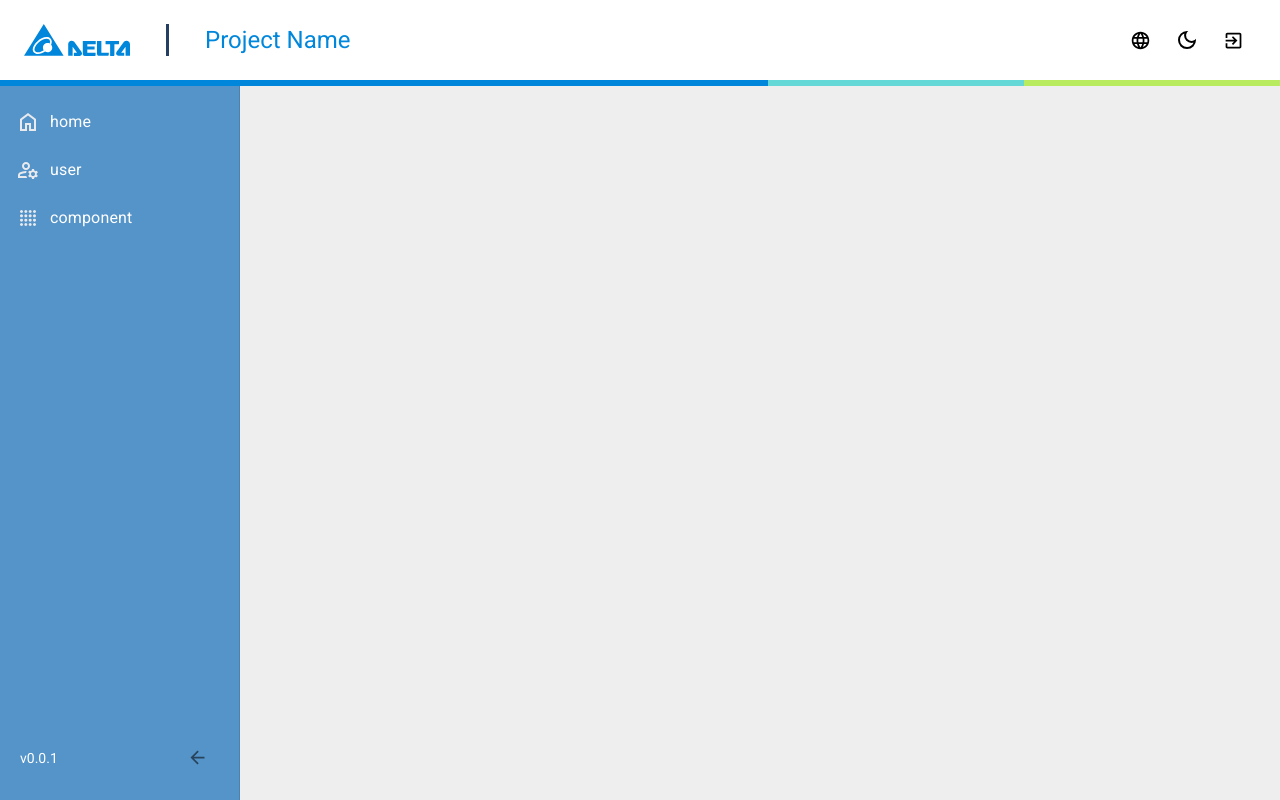
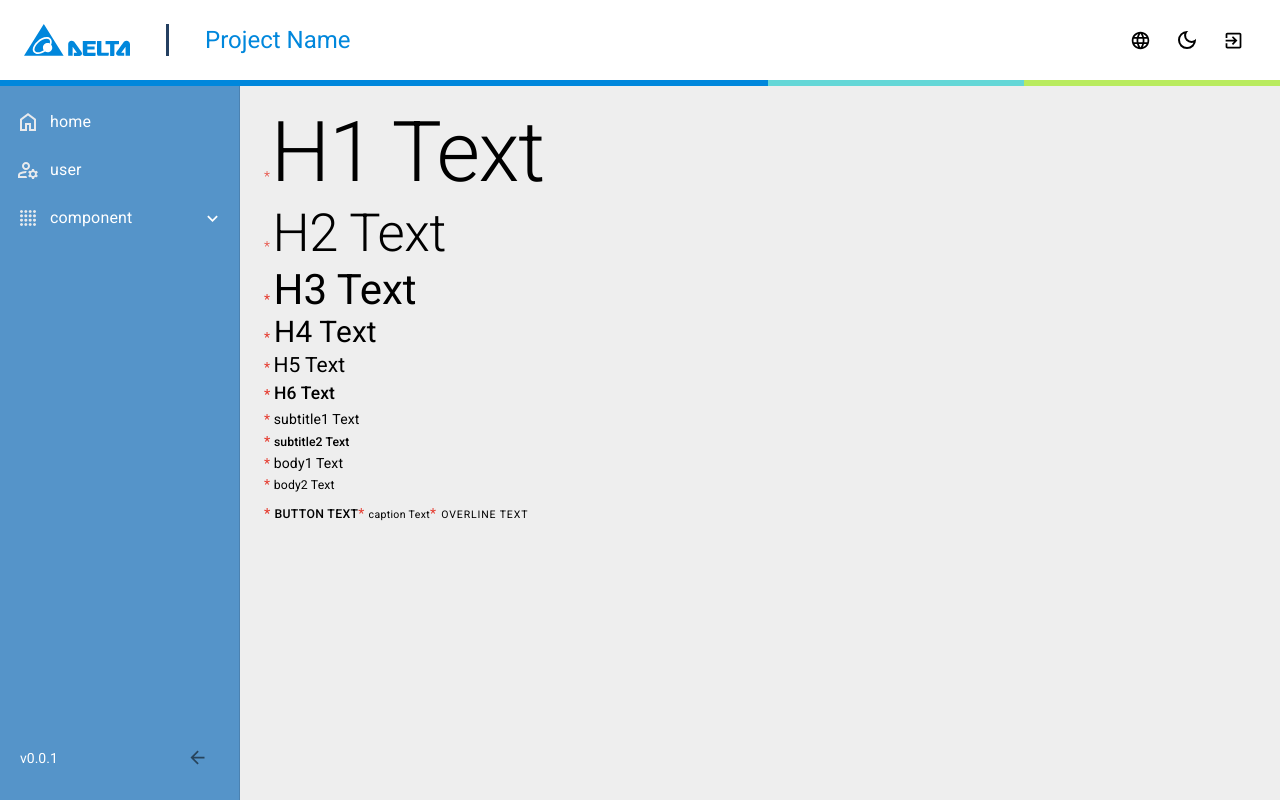
Before and after one commit to MuJungHo/bg-boiler, a React app: page /typography in a window 1280 px wide. Built offline with nearby package versions, Linux system fonts and the light colour scheme; sample sign-in values are in the browser's storage.

Commit message:
feat: add components

```diff
--- a/src/Views/Component.js
+++ b/src/Views/Input.js
@@ -29,19 +29,6 @@ const Component = () => {
       <Radio checked={true} />
       <Checkbox checked={false} />
       <Checkbox checked={true} />
-      <Text variant="h1" required>H1 Text</Text>
-      <Text variant="h2" required>H2 Text</Text>
-      <Text variant="h3" required>H3 Text</Text>
-      <Text variant="h4" required>H4 Text</Text>
-      <Text variant="h5" required>H5 Text</Text>
-      <Text variant="h6" required>H6 Text</Text>
-      <Text variant="subtitle1" required>subtitle1 Text</Text>
-      <Text variant="subtitle2" required>subtitle2 Text</Text>
-      <Text variant="body1" required>body1 Text</Text>
-      <Text variant="body2" required>body2 Text</Text>
-      <Text variant="button" required>button Text</Text>
-      <Text variant="caption" required>caption Text</Text>
-      <Text variant="overline" required>overline Text</Text>
     </>
   );
 }
--- /dev/null
+++ b/src/Views/Typography.js
@@ -0,0 +1,31 @@
+import React, { useContext } from "react";
+// import { GlobalContext } from "../contexts/GlobalContext";
+import {
+  Breadcrumbs,
+  Radio,
+  Checkbox,
+  Text
+} from "../components/common";
+
+const Home = () => {
+  return (
+    <div>
+      <Text variant="h1" required>H1 Text</Text>
+      <Text variant="h2" required>H2 Text</Text>
+      <Text variant="h3" required>H3 Text</Text>
+      <Text variant="h4" required>H4 Text</Text>
+      <Text variant="h5" required>H5 Text</Text>
+      <Text variant="h6" required>H6 Text</Text>
+      <Text variant="subtitle1" required>subtitle1 Text</Text>
+      <Text variant="subtitle2" required>subtitle2 Text</Text>
+      <Text variant="body1" required>body1 Text</Text>
+      <Text variant="body2" required>body2 Text</Text>
+      <Text variant="button" required>button Text</Text>
+      <Text variant="caption" required>caption Text</Text>
+      <Text variant="overline" required>overline Text</Text>
+    </div>
+  );
+}
+
+
+export default Home;
--- a/src/components/layout/Siderbar.js
+++ b/src/components/layout/Siderbar.js
@@ -149,16 +149,16 @@ const OpenMultiLevel = ({ route }) => {
     <React.Fragment>
       <ListItem className={classes.node} onClick={handleClick}>
         <route.icon />
-        <ListItemText primary={t(`sider${route.name}`)} />
+        <ListItemText primary={route.name} />
         {open ? <ExpandLess /> : <ExpandMore />}
       </ListItem>
       <Collapse in={open} timeout="auto" unmountOnExit>
         <List component="div" disablePadding>
-          {children.map((path, key) => (
-            <NavLink key={key} to={path}>
-              <MenuItem style={{ padding: '8px 16px 8px 48px' }} route={path} className={clsx(classes.node, {
-                [classes.nodeActive]: location.pathname === path,
-              })} ><FiberManualRecord style={{ width: 10, marginRight: 10 }} />{t(`sider${path}`)}</MenuItem></NavLink>
+          {children.map((child, key) => (
+            <NavLink key={key} to={child.path}>
+              <MenuItem style={{ padding: '8px 16px 8px 48px' }} route={child.path} className={clsx(classes.node, {
+                [classes.nodeActive]: location.pathname === child.path,
+              })} ><FiberManualRecord style={{ width: 10, marginRight: 10 }} />{child.name}</MenuItem></NavLink>
           ))}
         </List>
       </Collapse>
--- a/src/routers/AppRouter.js
+++ b/src/routers/AppRouter.js
@@ -17,7 +17,7 @@ const AppRouter = () => {
           {
             routes.map(route =>
               <PrivateRoute key={route.path} path={route.path} exact={route.exact}>
-                <route.component />
+                {route.component && <route.component />}
               </PrivateRoute>)
           }
           {/* <Redirect to='/' /> */}
--- a/src/routers/routes.js
+++ b/src/routers/routes.js
@@ -1,9 +1,8 @@
 import Home from '../Views/Home';
 import User from "../Views/User";
-import Component from "../Views/Component";
+import Input from "../Views/Input";
+import Typography from "../Views/Typography";
 
-import DashboardIcon from '@material-ui/icons/Dashboard';
-import PersonIcon from '@material-ui/icons/Person';
 import {
   Component as ComponentIcon,
   Home as HomeIcon,
@@ -29,10 +28,30 @@ const routes = [
   {
     path: "/component",
     name: "component",
-    component: Component,
+    // component: Input,
     sider: true,
     icon: ComponentIcon,
+    children: [
+      {
+        path: "/typography",
+        name: "typography"
+      },
+      {
+        path: "/input",
+        name: "input"
+      }
+    ]
   },
+  {
+    path: "/typography",
+    name: "typography",
+    component: Typography
+  },
+  {
+    path: "/input",
+    name: "input",
+    component: Input
+  }
 ]
 
 export default routes
```
